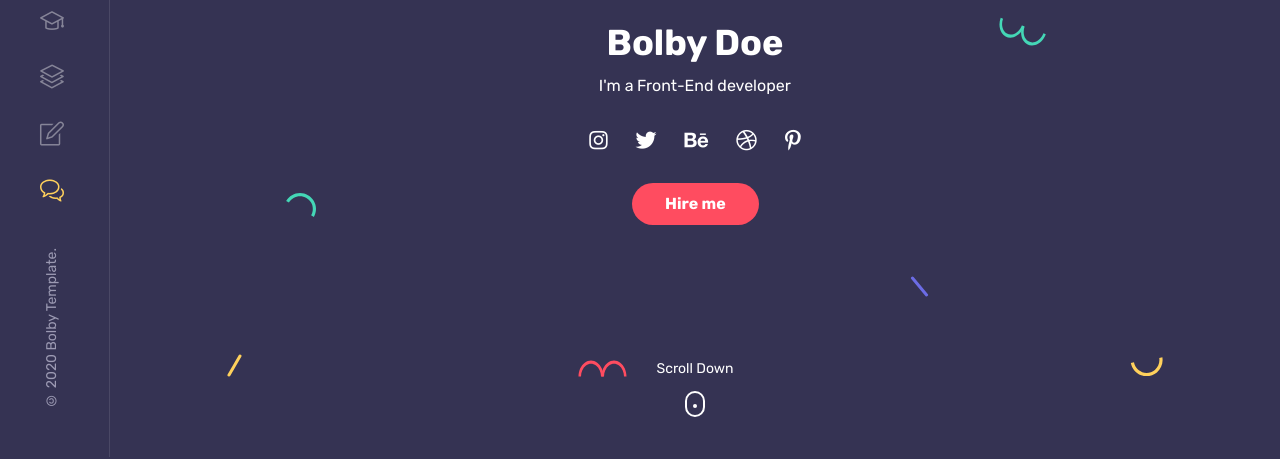
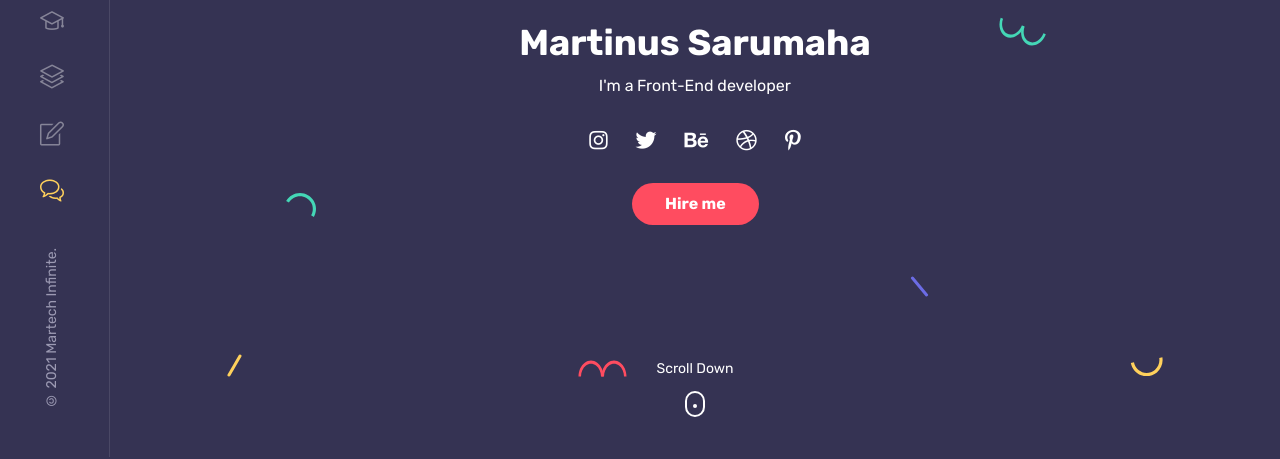
Before and after one commit to thismartinus/thismartinus.github.io, a plain HTML site: page index.html in a window 1280 px wide. Shown: the part 343-802 px from the top of the page. Drawn offline with Linux system fonts and the light colour scheme; files whose address does not match are found by name.

Commit message:
Update index.html

```diff
--- a/index.html
+++ b/index.html
@@ -1,11 +1,10 @@
 <!DOCTYPE html>
 <html lang="en-US">
 
-<!-- Mirrored from jthemes.net/themes/html/bolby/demo/index-2-dark.html by HTTrack Website Copier/3.x [XR&CO'2014], Wed, 17 Feb 2021 09:27:08 GMT -->
 <head>
 	<meta http-equiv="Content-Type" content="text/html; charset=UTF-8">
-	<title>Bolby - Portfolio/CV/Resume HTML Template</title>
-	<meta name="description" content="Bolby - Portfolio/CV/Resume HTML Template">
+	<title>Martinus Sarumaha</title>
+	<meta name="description" content="Thismartinus - Portfolio">
 	<meta name="viewport" content="width=device-width, initial-scale=1, maximum-scale=1">
 	<link rel="shortcut icon" type="image/x-icon" href="images/favicon.png">
 
@@ -106,7 +105,7 @@
 	<!-- site footer -->
 	<div class="footer">
 		<!-- copyright text -->
-		<span class="copyright">© 2020 Bolby Template.</span>
+		<span class="copyright">© 2021 Martech Infinite.</span>
 	</div>
 
 </header>
@@ -124,8 +123,8 @@
 				<img src="images/avatar-1.svg" alt="Bolby" class="mb-4" />
 
 				<!-- info -->
-				<h1 class="mb-2 mt-0">Bolby Doe</h1>
-				<span>I'm a <span class="text-rotating">UI/UX designer, Front-End developer, Photography lover</span></span>
+				<h1 class="mb-2 mt-0">Martinus Sarumaha</h1>
+				<span>I'm a <span class="text-rotating">UI/UX designer, Front-End developer</span></span>
 
 				<!-- social icons -->
 				<ul class="social-icons light list-inline mb-0 mt-4">
@@ -974,5 +973,4 @@
 
 </body>
 
-<!-- Mirrored from jthemes.net/themes/html/bolby/demo/index-2-dark.html by HTTrack Website Copier/3.x [XR&CO'2014], Wed, 17 Feb 2021 09:28:03 GMT -->
 </html>
```
